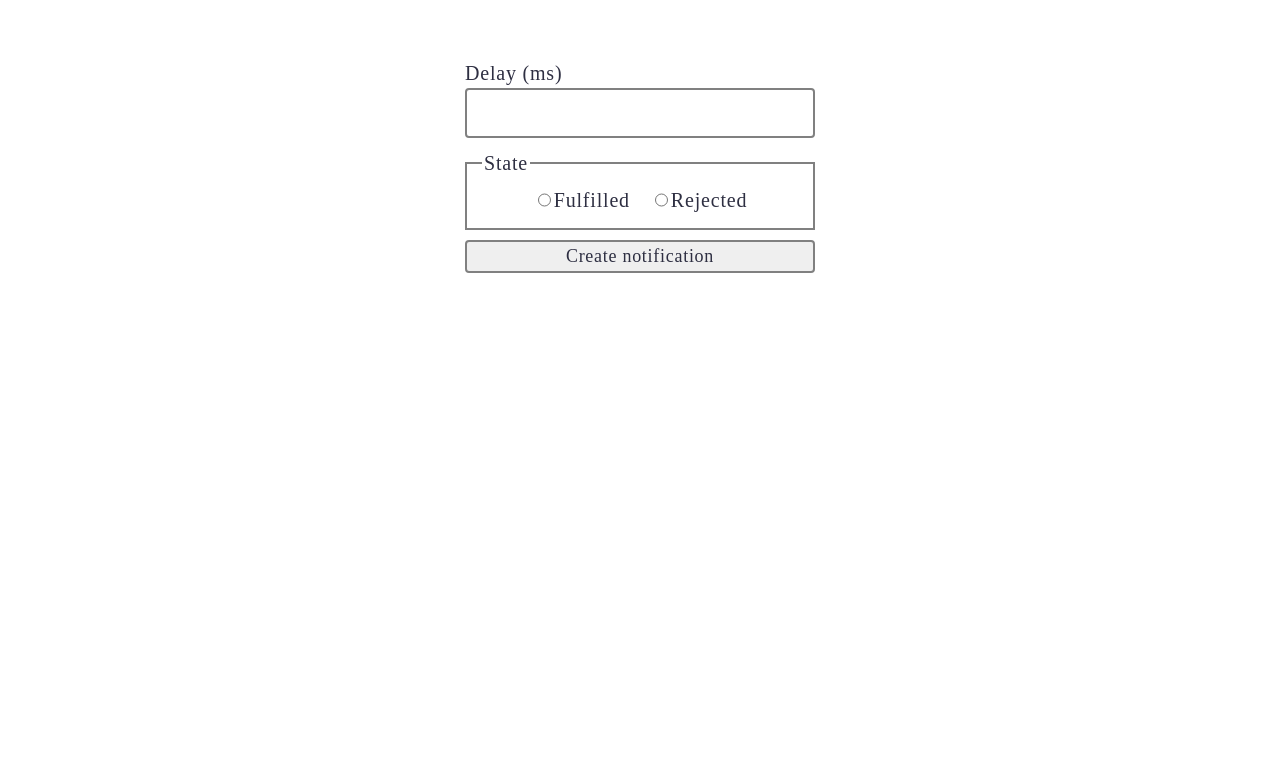
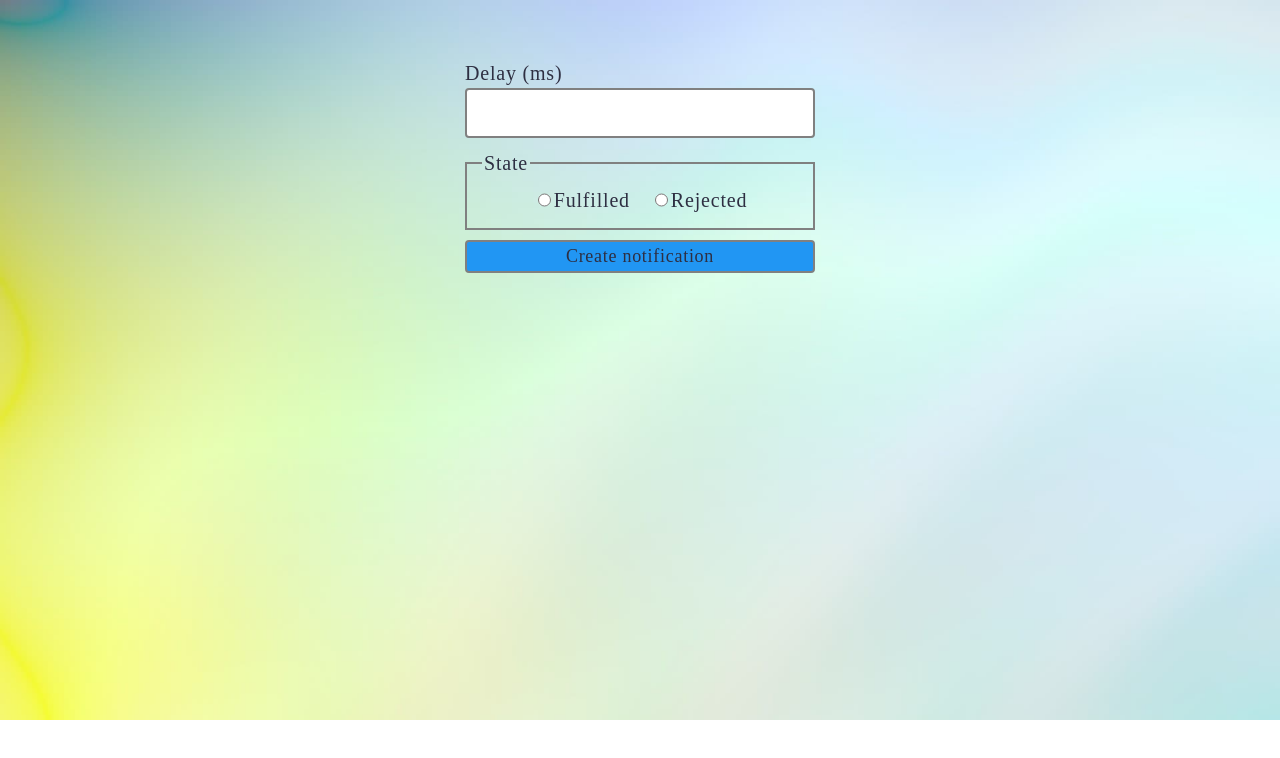
Before and after one commit to DmitryKishkanev/goit-js-hw-10, a website built with Vite: page src/2-snackbar.html in a window 1280 px wide. Built offline with nearby package versions, Linux system fonts and the light colour scheme.

Commit message:
добавил комментарии и стили кнопке

```diff
--- a/src/css/1-timer.css
+++ b/src/css/1-timer.css
@@ -5,7 +5,6 @@ body {
   background-image: url(../img/timer.jpg);
   background-size: cover;
   background-repeat: no-repeat;
-  /* background-position: center; */
 }
 
 input {
@@ -67,7 +66,6 @@ button {
 
   &:hover,
   &:focus {
-    /* background-color: #d3d6df; */
     background-color: #61b3f6;
   }
 }
--- a/src/css/2-snackbar.css
+++ b/src/css/2-snackbar.css
@@ -1,6 +1,10 @@
 body {
   display: flex;
   justify-content: center;
+
+  background-image: url(../img/timer.jpg);
+  background-size: cover;
+  background-repeat: no-repeat;
 }
 
 .form {
@@ -76,6 +80,8 @@ button {
   border: 2px solid #808080;
   border-radius: 4px;
 
+  background-color: #2196f3;
+
   font-family: Montserrat;
   font-weight: 400;
   font-size: 18px;
@@ -83,8 +89,10 @@ button {
   letter-spacing: 0.04em;
   color: #2e2f42;
 
+  outline: none;
+
   &:hover,
   &:focus {
-    border-color: #212121;
+    background-color: #61b3f6;
   }
 }
```
Also changed, not shown: src/js/2-snackbar.js (+5 -18 lines).
